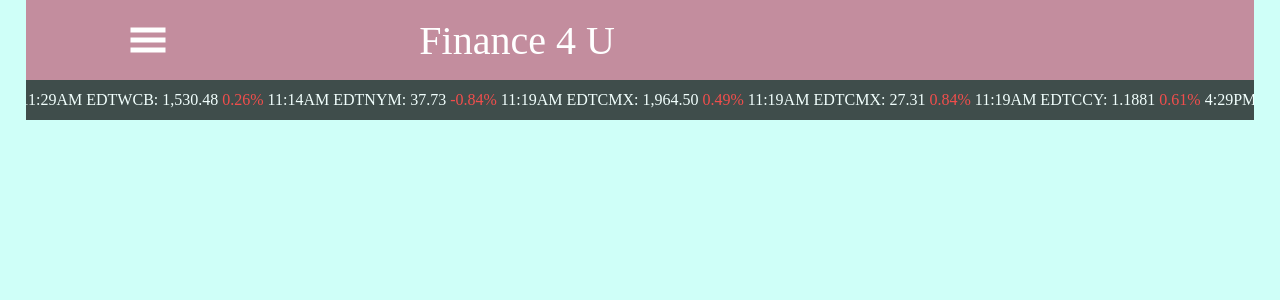
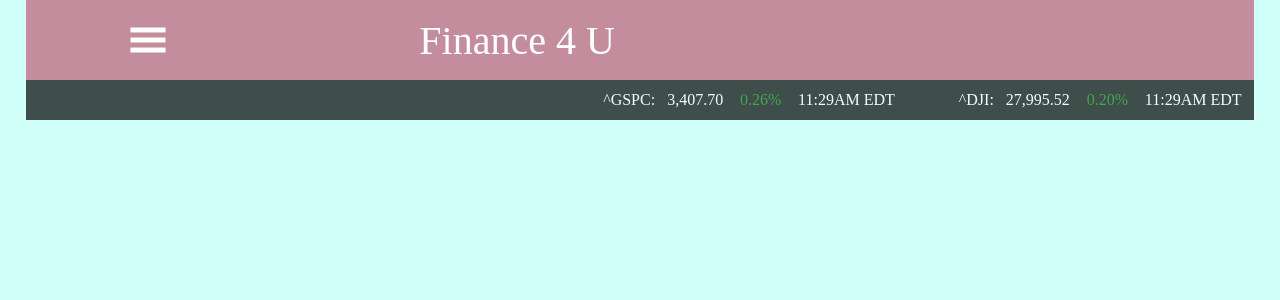
Before and after one commit to RyanWolfen7/FinanceApp, a React (Create React App) app: page /markets in a window 1280 px wide. Shown: the top 300 px of the page. Built offline with nearby package versions, Linux system fonts and the light colour scheme; no server answers; what redux-axios-middleware would draw is missing.

Commit message:
finished basic styling and on to the next api call

```diff
--- a/src/actions/markets.js
+++ b/src/actions/markets.js
@@ -1,17 +1,10 @@
 import {
     GET_SUMMARY, GET_SUMMARY_SUCCESS, GET_SUMMARY_FAILURE,
-    GET_AUTO_COMPLETE, GET_AUTO_COMPLETE_SUCCESS, GET_AUTO_COMPLETE_FAILURE,
-    GET_EARNINGS, GET_EARNINGS_SUCCESS, GET_EARNINGS_FAILURE,
-    GET_MOVERS, GET_MOVERS_SUCCESS, GET_MOVERS_FAILURE,
-    GET_POPULAR, GET_POPULAR_SUCCESS, GET_POPULAR_FAILURE,
-    GET_QUOTES, GET_QUOTES_FAILURE, GET_QUOTES_SUCCESS,
-    GET_SPARK, GET_SPARK_FAILURE, GET_SPARK_SUCCESS,
-    GET_TRENDING, GET_TRENDING_FAILURE, GET_TRENDING_SUCCESS
 } from '../types/markets'
 
 const getSummary = () => {
     return ({
-        types: [GET_SUMMARY, GET_SUMMARY_SUCCESS, GET_TRENDING_FAILURE],
+        types: [GET_SUMMARY, GET_SUMMARY_SUCCESS, GET_SUMMARY_FAILURE],
         payload: {
             request: {
                 url: "https://apidojo-yahoo-finance-v1.p.rapidapi.com/market/get-summary?region=US&lang=en",
@@ -28,3 +21,11 @@ const getSummary = () => {
 export default {
     getSummary
 }
+
+// GET_AUTO_COMPLETE, GET_AUTO_COMPLETE_SUCCESS, GET_AUTO_COMPLETE_FAILURE,
+// GET_EARNINGS, GET_EARNINGS_SUCCESS, GET_EARNINGS_FAILURE,
+// GET_MOVERS, GET_MOVERS_SUCCESS, GET_MOVERS_FAILURE,
+// GET_POPULAR, GET_POPULAR_SUCCESS, GET_POPULAR_FAILURE,
+// GET_QUOTES, GET_QUOTES_FAILURE, GET_QUOTES_SUCCESS,
+// GET_SPARK, GET_SPARK_FAILURE, GET_SPARK_SUCCESS,
+// GET_TRENDING, GET_TRENDING_FAILURE, GET_TRENDING_SUCCESS
--- a/src/components/Markets/Summary.js
+++ b/src/components/Markets/Summary.js
@@ -1,28 +1,33 @@
-import React from 'react'
+import React, { useState, useEffect } from 'react'
 import { SummaryContainer, ExchangeContainer, ExchangeElement } from '../../styles/Markets'
 
 const Summary = props => {
     const { summary } = props
+    const [ firstStart, setFirstStart] = useState(true)
+
+    useEffect(() => {
+
+    }, [summary])
 
     const renderSummary = () => {
         return summary.map( (exchangeObj, index) => {
-            const {
-                exchange, regularMarketChange, regularMarketChangePercent,
-                regularMarketPreviousClose, regularMarketPrice, regularMarketTime
-            } = exchangeObj
-
-            const findIncrease = regularMarketPrice.raw > regularMarketPreviousClose.raw
+            const { regularMarketChangePercent, regularMarketPrice, regularMarketTime, symbol } = exchangeObj
+            const positive = regularMarketChangePercent.raw > 0
 
             return (
-                <ExchangeElement key={index}>
-                    {exchange}: {regularMarketPrice.fmt} <span {...findIncrease}> {regularMarketChangePercent.fmt} </span> {regularMarketTime.fmt}
+                <ExchangeElement key={symbol} positive={positive}>
+                    {symbol}: &nbsp; {regularMarketPrice.fmt} <span> {regularMarketChangePercent.fmt} </span> {regularMarketTime.fmt}
                 </ExchangeElement>
             )
         })
     }
 
     return (
-        <SummaryContainer> <ExchangeContainer firstStart={false}>{summary.length && renderSummary()} </ExchangeContainer></SummaryContainer>
+        <SummaryContainer>
+            <ExchangeContainer firstStart={firstStart} length={summary.length}>
+                {summary.length && renderSummary()}
+            </ExchangeContainer>
+        </SummaryContainer>
     )
 }
 
--- a/src/reducers/markets.js
+++ b/src/reducers/markets.js
@@ -1,12 +1,5 @@
 import {
     GET_SUMMARY, GET_SUMMARY_SUCCESS, GET_SUMMARY_FAILURE,
-    GET_AUTO_COMPLETE, GET_AUTO_COMPLETE_SUCCESS, GET_AUTO_COMPLETE_FAILURE,
-    GET_EARNINGS, GET_EARNINGS_SUCCESS, GET_EARNINGS_FAILURE,
-    GET_MOVERS, GET_MOVERS_SUCCESS, GET_MOVERS_FAILURE,
-    GET_POPULAR, GET_POPULAR_SUCCESS, GET_POPULAR_FAILURE,
-    GET_QUOTES, GET_QUOTES_FAILURE, GET_QUOTES_SUCCESS,
-    GET_SPARK, GET_SPARK_FAILURE, GET_SPARK_SUCCESS,
-    GET_TRENDING, GET_TRENDING_FAILURE, GET_TRENDING_SUCCESS
 } from '../types/markets'
 
 export const initialState = {
@@ -38,3 +31,11 @@ export default (state = initialState, action) => {
             return state
     }
 }
+
+// GET_AUTO_COMPLETE, GET_AUTO_COMPLETE_SUCCESS, GET_AUTO_COMPLETE_FAILURE,
+//     GET_EARNINGS, GET_EARNINGS_SUCCESS, GET_EARNINGS_FAILURE,
+//     GET_MOVERS, GET_MOVERS_SUCCESS, GET_MOVERS_FAILURE,
+//     GET_POPULAR, GET_POPULAR_SUCCESS, GET_POPULAR_FAILURE,
+//     GET_QUOTES, GET_QUOTES_FAILURE, GET_QUOTES_SUCCESS,
+//     GET_SPARK, GET_SPARK_FAILURE, GET_SPARK_SUCCESS,
+//     GET_TRENDING, GET_TRENDING_FAILURE, GET_TRENDING_SUCCESS
--- a/src/styles/Markets.js
+++ b/src/styles/Markets.js
@@ -8,21 +8,23 @@ export const SummaryContainer = styled.div`
     height: 50%;
     overflow: hidden;
     transform: translate3d(0, 0, 0);
-    display: flex;
+    display: grid;
     align-items: center;
 `
 
 export const ExchangeContainer = styled.div`
-    display: flex;
     overflow-x: none;
     white-space: nowrap;
     align-items: center;
-    transform:${ props => { return props.firstStart ? 'translateX(101vw)' : 'none' }};
+    transform:${ props => { return props.firstStart ? 'translateX(100vw)' : 'none' }};
 
-    animation: moveSlideshow 25s linear infinite;
+    animation: ${props => {
+        const timer = props.length * 3
+        return `moveSlideshow ${timer}s linear infinite`
+    }};
     @keyframes moveSlideshow {
         100% {
-            transform: translateX(-85%);
+            transform: translateX(-100%);
         }
     }
 
@@ -30,9 +32,11 @@ export const ExchangeContainer = styled.div`
 export const ExchangeElement = styled.div`
     display: inline-block;
     align-self: center;
-
+    margin-right: 4vw;
+    margin-left: 1vw;
     span {
-        color: ${ props => { return props.findIncrease ? 'green' : 'red'}};
+        color: ${ props => { return props.positive ? 'green' : 'red' }};
+        padding: 0 1vw 0;
     }
 `
 
```
